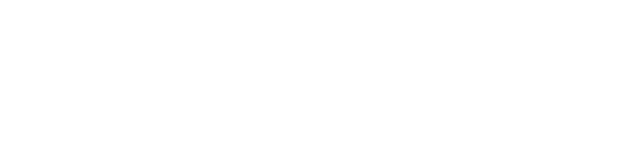
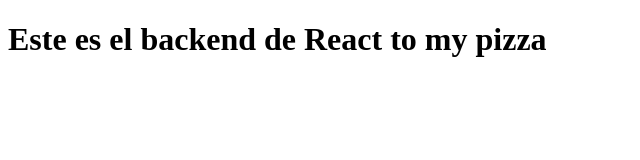
Before and after one commit to Grupo-4-Rolling-Code-45i/Backend, a website: page public/index.html in a window 1280 px wide. Shown: the whole page, without its empty margins (0-640 px from the left). Drawn offline with Linux system fonts and the light colour scheme.

Commit message:
Test deploy

```diff
--- a/public/index.html
+++ b/public/index.html
@@ -5,5 +5,7 @@
     <meta name="viewport" content="width=device-width, initial-scale=1.0" />
     <title>Backend - Grupo 4 - 45i</title>
   </head>
-  <body></body>
+  <body>
+    <h1>Este es el backend de React to my pizza</h1>
+  </body>
 </html>
```
